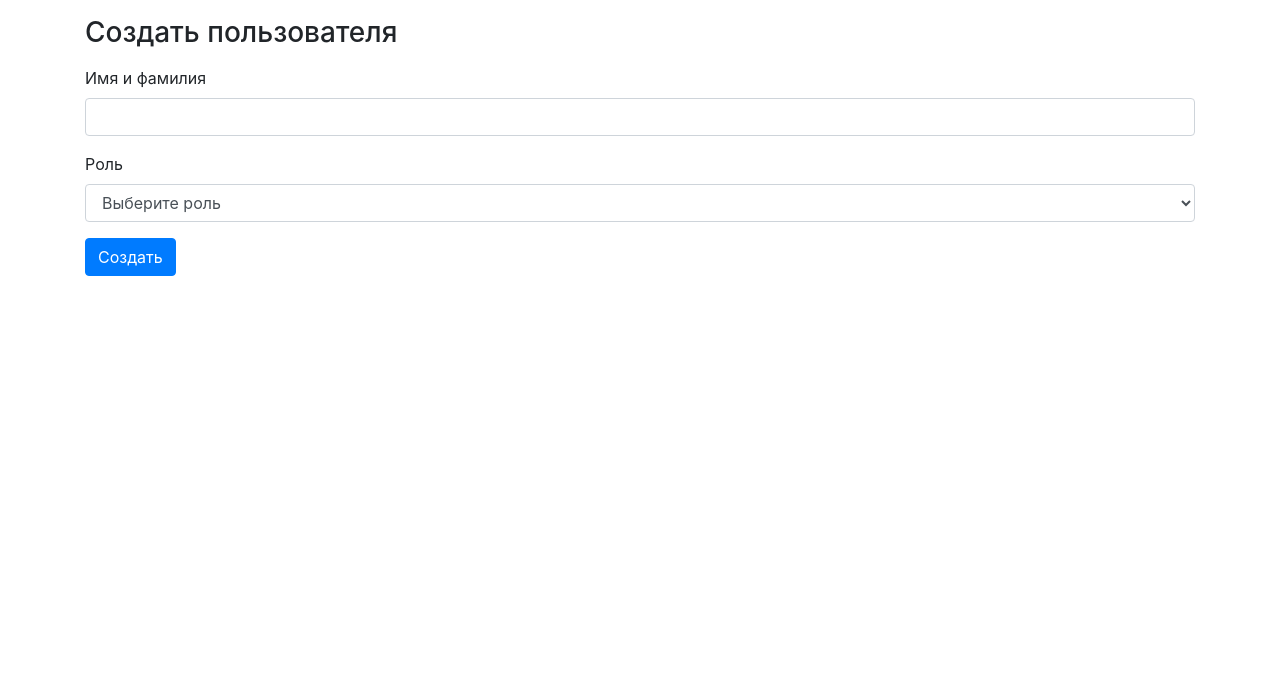
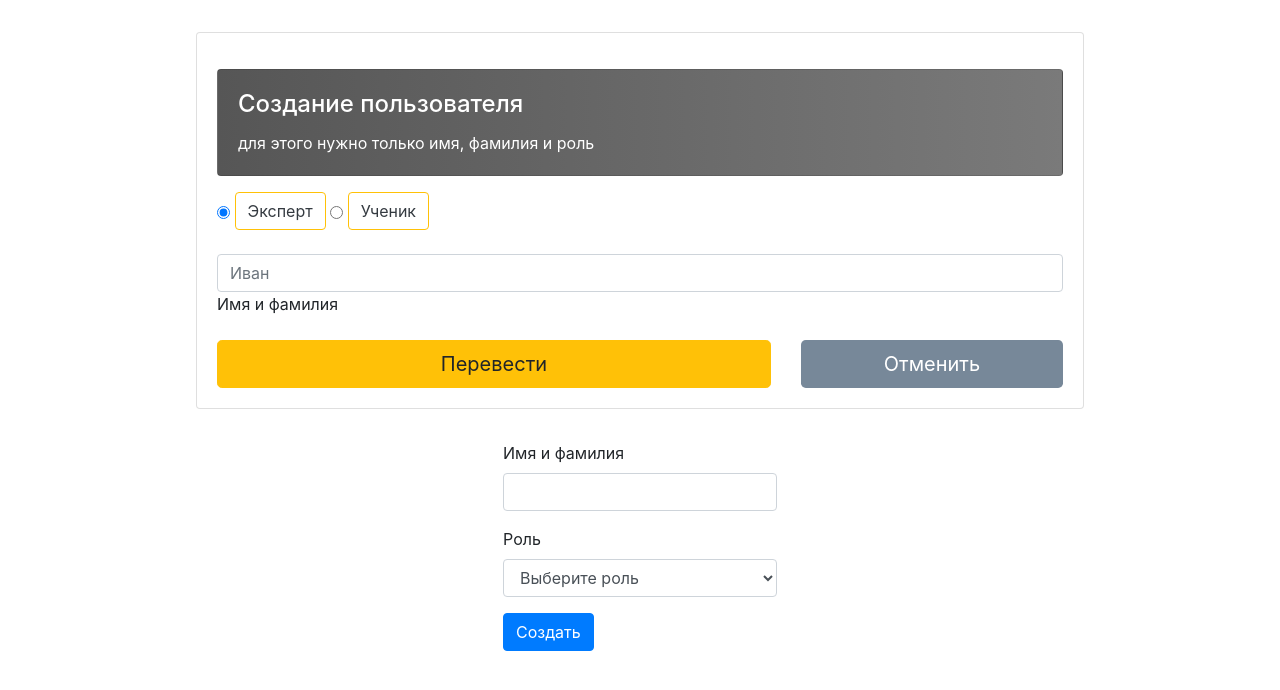
Before and after one commit to roctbb/startup-fest-bot, a Flask app: template templates/users/add.html in a window 1280 px wide. Shown: the part 56-746 px from the top of the page. Run offline with Flask 3, Linux system fonts and the light colour scheme; the template is opened without the code that fills it, so the values that code supplies are empty.

Commit message:
💄Update add.html

```diff
--- a/templates/users/add.html
+++ b/templates/users/add.html
@@ -1,16 +1,70 @@
 {% extends 'base_bootstrap.html' %}
 
 {% block title %}Создать пользователя{% endblock %}
-{% block page_title %}Создать пользователя{% endblock %}
 
 {% block content %}
 
-{% if error %}
-<div class="alert alert-danger">
-    {{ error }}
-</div>
-{% endif %}
+    {% if error %}
+        <div class="alert alert-danger">
+            {{ error }}
+        </div>
+    {% endif %}
 
+    <div class="row justify-content-center mt-3">
+
+        <div class="col-12 col-md-10">
+            <div class="card rounded-5 m-3">
+                <div class="card-body">
+                    <div class="card rounded-4 mb-3 mt-3"
+                         style="background: linear-gradient(to right, #565656, #7a7a7a); color: white;">
+                        <div class="card-body">
+                            <h4 class="card-title">
+                                Создание пользователя
+                            </h4>
+                            <p class="card-text">
+                                для этого нужно только имя, фамилия и роль
+                            </p>
+                        </div>
+                    </div>
+                    <form method="POST">
+                        <div>
+                            <input type="radio" class="btn-check btn-lg" name="currency" id="option5"
+                                   autocomplete="off" value="expert"
+                                   checked>
+                            <label class="btn btn-outline-warning text-dark  rounded-4" for="option5">
+                                Эксперт
+                            </label>
+
+                            <input type="radio" class="btn-check btn-lg" name="currency" id="option6"
+                                   autocomplete="off" value="student">
+                            <label class="btn btn-outline-warning  rounded-4 text-dark" for="option6">
+                                Ученик
+                            </label>
+
+                        </div>
+                        <div class="form-floating mb-3 mt-3">
+                            <input name="name" value="{{ name }}" type="text" class="form-control rounded-4" id="floatingInput"
+                                   placeholder="Иван">
+                            <label for="floatingInput">Имя и фамилия</label>
+                        </div>
+                        <div class="row g-3">
+                            <div class="col-md-8">
+                                <button type="submit" class="btn btn-warning btn-lg rounded-4"
+                                        style="width: 100%; display: block">
+                                    Перевести
+                                </button>
+                            </div>
+                            <div class="col-md-4">
+                                <a href="/users/{{ user.id }}" class="btn btn-lg rounded-4"
+                                        style="width: 100%; color: white; background: lightslategray; display: block">
+                                    Отменить
+                                </a>
+                            </div>
+                        </div>
+                    </form>
+                </div>
+            </div>
+        </div>
 <form method="POST" class="form-horizontal">
     <div class="form-group my-3">
         <label class="control-label">Имя и фамилия</label>
@@ -27,5 +81,4 @@
     <div class="form-group my-3">
         <button type="submit" class="btn btn-primary">Создать</button>
     </div>
-</form>
 {% endblock %}
```
